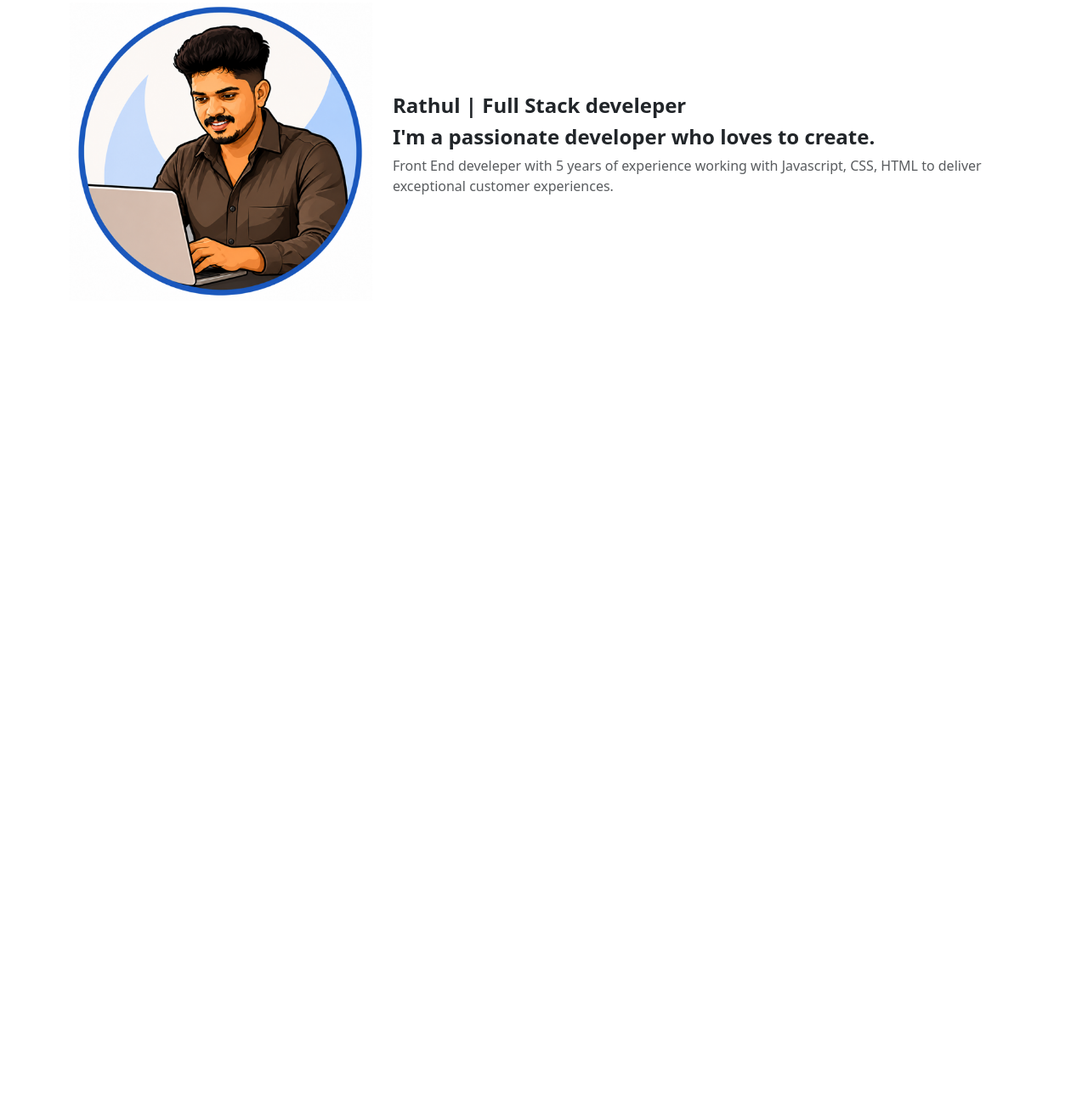
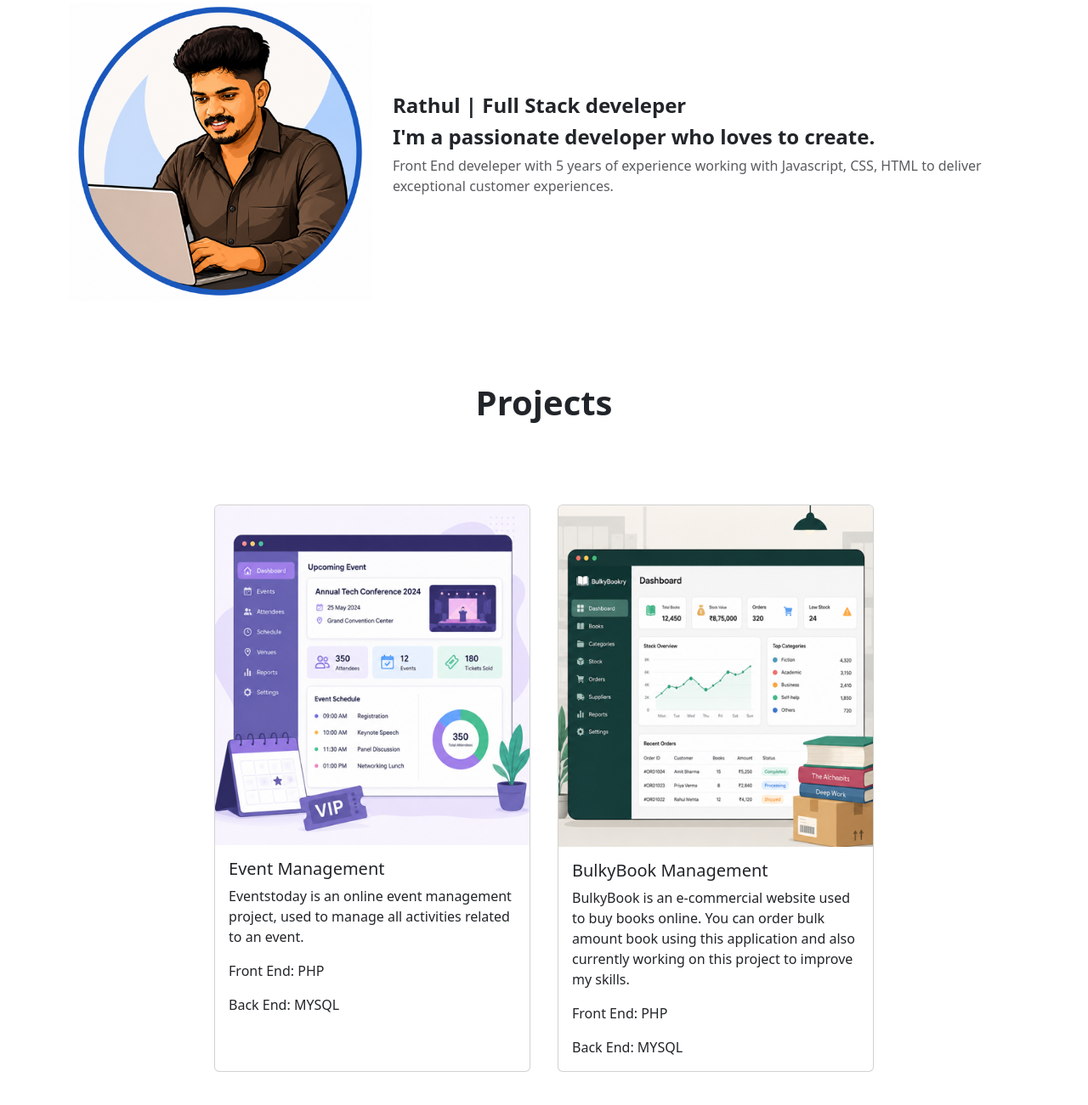
Before and after one commit to devrathul/PortfolioWebSiteBootstrap, a plain HTML site: page index.html in a window 1280 px wide. Shown: the part 1093-2394 px from the top of the page at 85% size. Before the commit the page ends 1495 px from the top, so only its background shows below. Drawn offline with nearby package versions, Linux system fonts and the light colour scheme.

Commit message:
project section added

```diff
--- a/css/index.css
+++ b/css/index.css
@@ -10,13 +10,25 @@
     height: 1000px;
 }
 
-.w-10{
-    width:150px;
+.w-10 {
+    width: 150px;
 }
+
+
 
 @media screen and (min-width:768px) {
     .topBg {
         background-image: url('../images/developerbg.png');
         height: 800px;
     }
+
+    .cardw-33 {
+        width: 33.33%
+    }
 }
+
+@media screen and (min-width:768px) and (max-width:1024px) {
+    .cardw-33 {
+        width: 50%
+    }
+}
--- a/index.html
+++ b/index.html
@@ -20,10 +20,10 @@
                 </button>
                 <div class="collapse navbar-collapse" id="MainMenu">
                     <ul class="navbar-nav ms-auto">
-                        <li class="nav-item"><a href="#" class="nav-link active">Home</a></li>
-                        <li class="nav-item"><a href="#AboutMe" class="nav-link active">About Me</a></li>
-                        <li class="nav-item"><a href="#Projects" class="nav-link active">Projects</a></li>
-                        <li class="nav-item"><a href="#ContactUs" class="nav-link active">Contact Us</a></li>
+                        <li class="nav-item"><a href="#hero" class="nav-link active">Home</a></li>
+                        <li class="nav-item"><a href="#aboutme" class="nav-link active">About Me</a></li>
+                        <li class="nav-item"><a href="#projects" class="nav-link active">Projects</a></li>
+                        <li class="nav-item"><a href="#contactme" class="nav-link active">Contact Me</a></li>
                     </ul>
                 </div>
             </div>
@@ -43,7 +43,7 @@
                 </div>
             </div>
         </section>
-        <section id="aboutus" class="my-5">
+        <section id="aboutme" class="my-5">
             <div class="container">
                 <div class="row">
                     <h2 class="text-center py-5 mb-5 fs-1 fw-bold">About ME</h2>
@@ -63,6 +63,41 @@
                 </div>
             </div>
         </section>
+        <section id="projects" class="my-5">
+            <div class="container">
+                <div class="row">
+                    <h2 class="text-center py-5 mb-5 fs-1 fw-bold">Projects</h2>
+                </div>
+                <div class="row">
+                    <div class="d-flex flex-row justify-content-center flex-wrap">
+                        <div class="card cardw-33 mx-3 mb-5">
+                            <img src="images/eventmangement.png" class="card-img-top w-100" alt="event management">
+                            <div class="card-body">
+                                <h5 class="card-title">Event Management</h5>
+                                <p class="card-text">Eventstoday is an online event management project, used to manage
+                                    all
+                                    activities related to an event.</p>
+                                <p class="card-text">Front End: PHP</p>
+                                <p class="card-text">Back End: MYSQL</p>
+                            </div>
+                        </div>
+                        <div class="card cardw-33 mx-3 mb-5">
+                            <img src="images/bulkybook.png" class="card-img-top w-100" alt="bulkybook management">
+                            <div class="card-body">
+                                <h5 class="card-title">BulkyBook Management</h5>
+                                <p class="card-text">BulkyBook is an e-commercial website used to buy books online. You
+                                    can
+                                    order bulk amount book using this application and also currently working on this
+                                    project
+                                    to improve my skills.</p>
+                                <p class="card-text">Front End: PHP</p>
+                                <p class="card-text">Back End: MYSQL</p>
+                            </div>
+                        </div>
+                    </div>
+                </div>
+            </div>
+        </section>
     </main>
     <script src="https://cdn.jsdelivr.net/npm/bootstrap@5.3.8/dist/js/bootstrap.bundle.min.js"
         integrity="sha384-FKyoEForCGlyvwx9Hj09JcYn3nv7wiPVlz7YYwJrWVcXK/BmnVDxM+D2scQbITxI"
```
